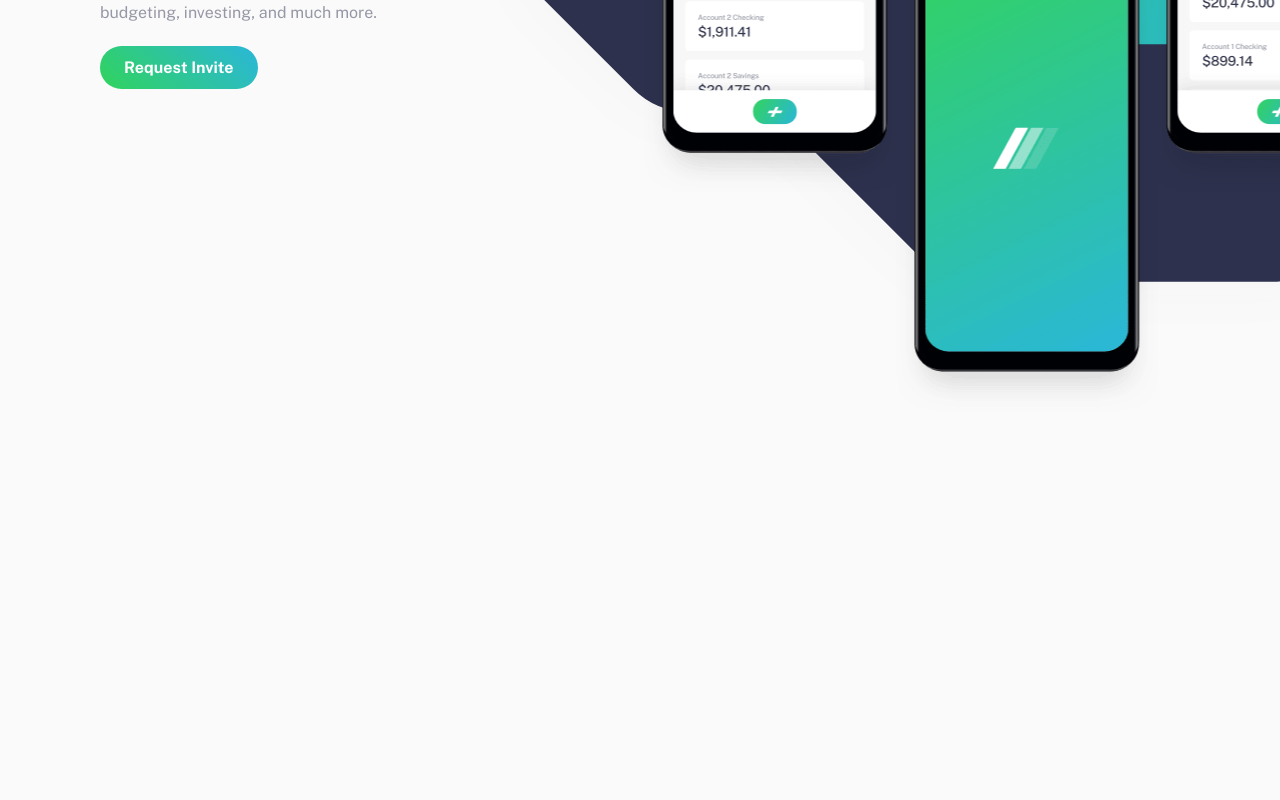
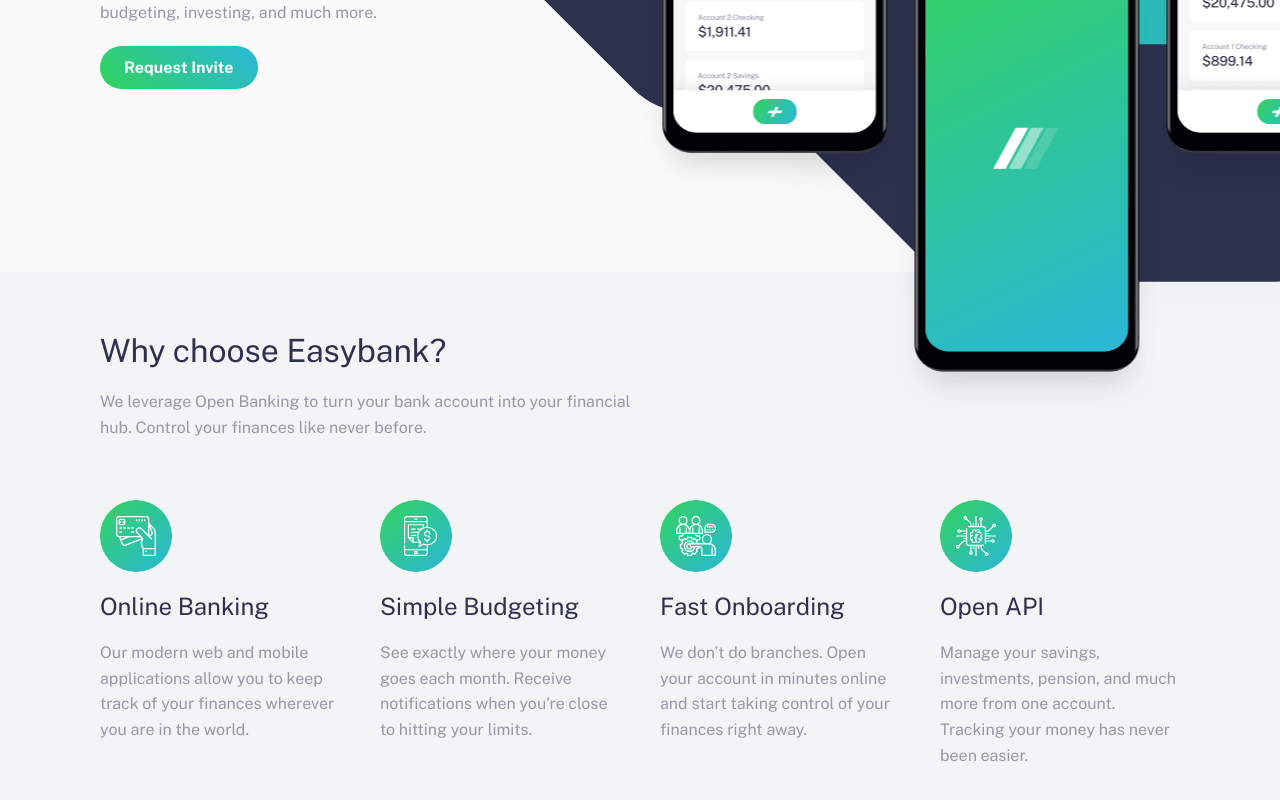
Before and after one commit to giullianoth/EasybankLandingPageMaster_FrontendMentor_React, a React (Vite) app: page / in a window 1280 px wide. Shown: the part 458-1258 px from the top of the page. Before the commit the page ends 939 px from the top, so only its background shows below. Built offline with nearby package versions, Linux system fonts and the light colour scheme.

Commit message:
benefits section

```diff
--- a/src/App.jsx
+++ b/src/App.jsx
@@ -1,3 +1,4 @@
+import Benefits from "./components/page/Benefits"
 import Header from "./components/page/Header"
 import Hero from "./components/page/Hero"
 
@@ -7,6 +8,7 @@
       <Header />
       <main>
         <Hero />
+        <Benefits />
       </main>
     </>
   )
--- /dev/null
+++ b/src/components/common/Benefit/Benefit.module.css
@@ -0,0 +1,25 @@
+.benefit {
+    text-align: center;
+}
+
+.benefit__icon {
+    margin-bottom: 20px;
+}
+
+.benefit__icon img {
+    margin-inline: auto;
+}
+
+.benefit__title {
+    margin-bottom: 20px;
+}
+
+@media screen and (min-width: 992px) {
+    .benefit {
+        text-align: left;
+    }
+
+    .benefit__icon img {
+        margin: 0;
+    }
+}
--- /dev/null
+++ b/src/components/common/Benefit/index.jsx
@@ -0,0 +1,19 @@
+import styles from "./Benefit.module.css"
+
+const Benefit = ({ icon, title, text }) => {
+  return (
+    <article className={styles.benefit}>
+        <div className={styles.benefit__icon}>
+            <img src={icon} alt={title} />
+        </div>
+
+        <header className={styles.benefit__title}>
+            <h2>{title}</h2>
+        </header>
+
+        <p className={styles.benefit__text}>{text}</p>
+    </article>
+  )
+}
+
+export default Benefit
--- /dev/null
+++ b/src/components/common/Grid/Grid.module.css
@@ -0,0 +1,13 @@
+.grid {
+    display: grid;
+    grid-template-columns: 1fr;
+    max-width: 480px;
+    margin-inline: auto;
+}
+
+@media screen and (min-width: 768px) {
+    .grid {
+        grid-template-columns: repeat(2, 1fr);
+        max-width: none;
+    }
+}
--- /dev/null
+++ b/src/components/common/Grid/index.jsx
@@ -0,0 +1,18 @@
+import { useState } from "react"
+import styles from "./Grid.module.css"
+
+const Grid = ({ children, columns, gap }) => {
+    const [screenWidth, setScreenWidth] = useState(window.innerWidth)
+    window.addEventListener("resize", () => setScreenWidth(window.innerWidth))
+
+    return (
+        <div
+            className={styles.grid}
+            style={{
+                gridTemplateColumns: screenWidth >= 992 ? `repeat(${columns}, 1fr)` : "",
+                gap: `${gap}px`
+            }}>{children}</div>
+    )
+}
+
+export default Grid
--- /dev/null
+++ b/src/components/page/Benefits/Benefits.module.css
@@ -0,0 +1,27 @@
+.benefits {
+    width: 100%;
+    padding-block: 60px;
+    background-color: var(--color-light-grayish-blue);
+}
+
+.benefits__info {
+    max-width: 540px;
+    margin-inline: auto;
+    margin-bottom: 60px;
+    text-align: center;
+}
+
+.benefits__title {
+    margin-bottom: 20px;
+}
+
+@media screen and (min-width: 992px) {
+    .benefits {
+        margin-top: -70px;
+    }
+
+    .benefits__info {
+        margin-inline: 0;
+        text-align: left;
+    }
+}
--- /dev/null
+++ b/src/components/page/Benefits/index.jsx
@@ -0,0 +1,40 @@
+import { benefits } from "../../../defs/definitions"
+import Benefit from "../../common/Benefit"
+import Container from "../../common/Container"
+import Grid from "../../common/Grid"
+import styles from "./Benefits.module.css"
+import iconOnline from "../../../assets/images/icon-online.svg"
+import iconBudgeting from "../../../assets/images/icon-budgeting.svg"
+import iconOnboarding from "../../../assets/images/icon-onboarding.svg"
+import iconApi from "../../../assets/images/icon-api.svg"
+
+const icons = [iconOnline, iconBudgeting, iconOnboarding, iconApi]
+
+const Benefits = () => {
+  return (
+    <section className={styles.benefits}>
+      <Container>
+        <div className={styles.benefits__info}>
+          <header className={styles.benefits__title}>
+            <h1>Why choose Easybank?</h1>
+          </header>
+
+          <p className={styles.benefits__text}>We leverage Open Banking to turn your bank account into your financial hub.
+            Control your finances like never before.</p>
+        </div>
+
+        <Grid columns={4} gap={40}>
+          {benefits.map((benefit, index) => (
+            <Benefit
+              key={`benefit-${index + 1}`}
+              icon={benefit.icon(icons[index])}
+              title={benefit.title}
+              text={benefit.text} />
+          ))}
+        </Grid>
+      </Container>
+    </section>
+  )
+}
+
+export default Benefits
```
